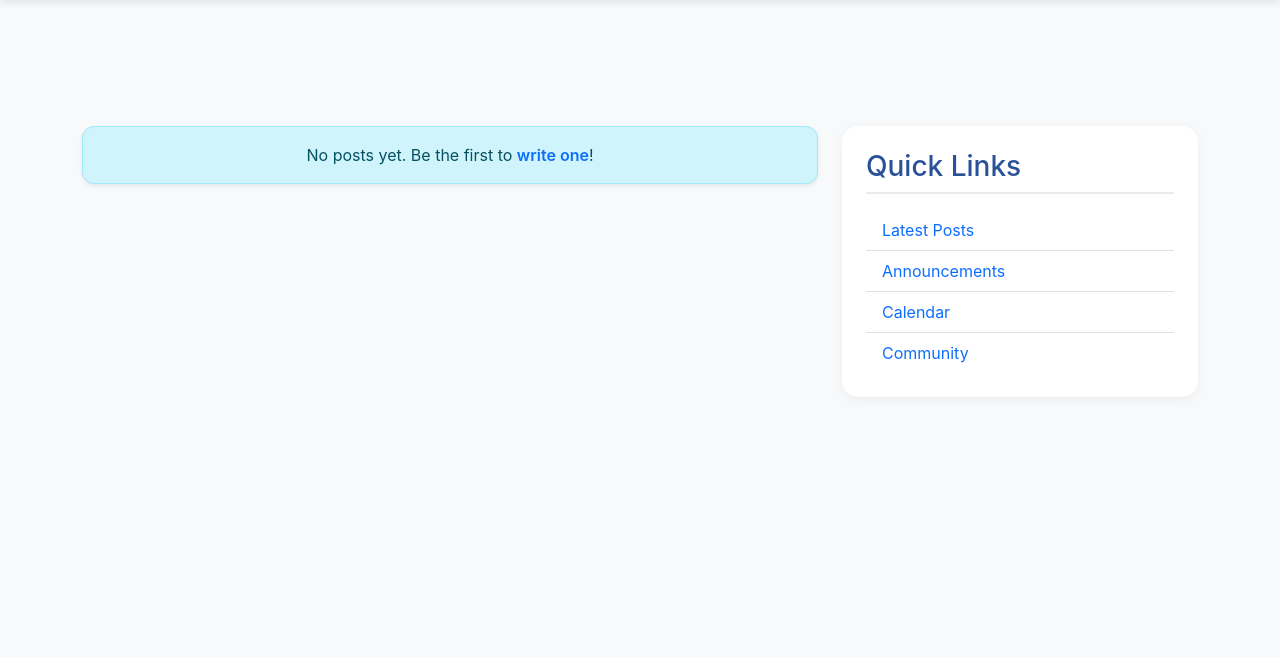
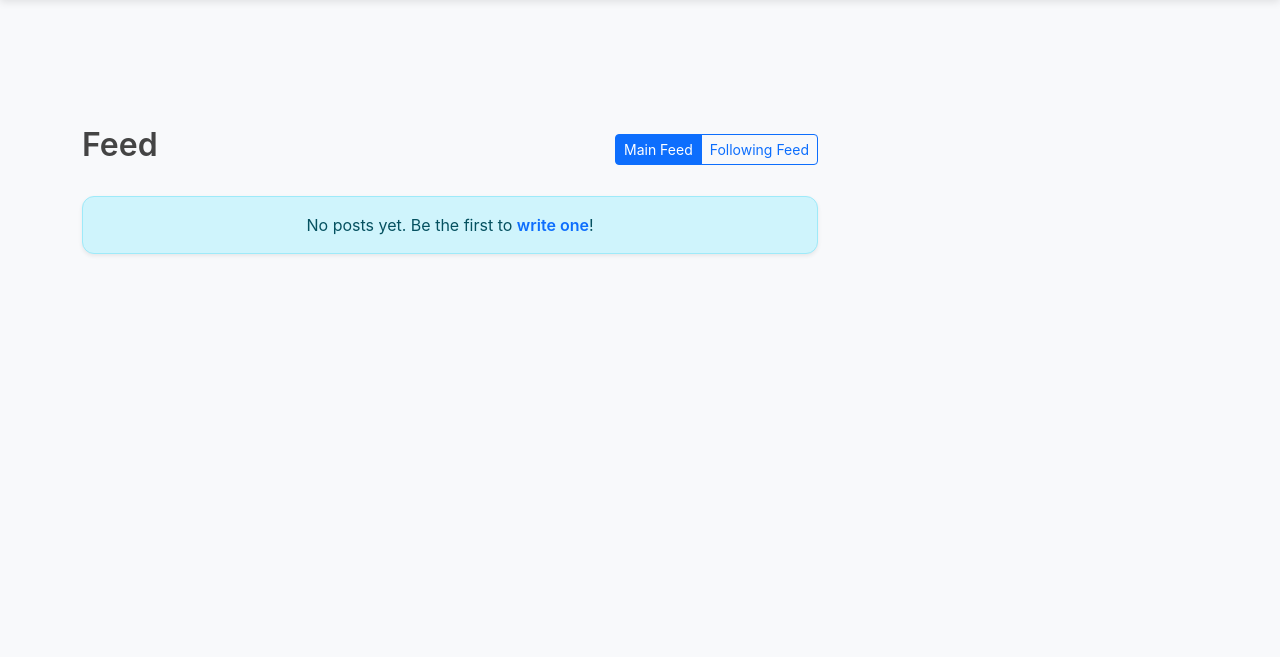
Before and after one commit to 5addam/BlogIt, a Django app: page / in a window 1280 px wide. Shown: the part 56-713 px from the top of the page. Run offline with Django 3.2, Linux system fonts and the light colour scheme; the visitor is signed in with stand-in values (Sample User, id 1); data that the repository does not hold is empty.

Commit message:
following follower logic added

```diff
--- a/blog/templates/blog/base.html
+++ b/blog/templates/blog/base.html
@@ -140,19 +140,6 @@
           {% endif %}
           {% block content %}{% endblock %}
         </div>
-
-        <div class="col-md-4">
-          <div class="content-section">
-            <h3>Quick Links</h3>
-            <ul class="list-group list-group-flush">
-              <li class="list-group-item"><a href="#" class="text-decoration-none text-primary">Latest Posts</a></li>
-              <li class="list-group-item"><a href="#" class="text-decoration-none text-primary">Announcements</a></li>
-              <li class="list-group-item"><a href="#" class="text-decoration-none text-primary">Calendar</a></li>
-              <li class="list-group-item"><a href="#" class="text-decoration-none text-primary">Community</a></li>
-            </ul>
-          </div>
-        </div>
-      </div>
     </main>
 
     <!-- Footer -->
--- a/blog/templates/blog/home.html
+++ b/blog/templates/blog/home.html
@@ -1,5 +1,22 @@
 {% extends "blog/base.html" %}
 {% block content %}
+
+<div class="d-flex justify-content-between align-items-center mb-4 flex-wrap">
+    <h2 class="fw-semibold mb-2">Feed</h2>
+
+    <div class="btn-group" role="group" aria-label="Feed toggle">
+        <a href="{% url 'blog-home' %}"
+           class="btn btn-sm {% if not following_feed %}btn-primary{% else %}btn-outline-primary{% endif %}">
+           Main Feed
+        </a>
+        {% if user.is_authenticated %}
+        <a href="{% url 'following-feed' %}"
+           class="btn btn-sm {% if following_feed %}btn-primary{% else %}btn-outline-primary{% endif %}">
+           Following Feed
+        </a>
+        {% endif %}
+    </div>
+</div>
 
   {% for post in posts %}
   <article class="media content-section post-card">
@@ -8,7 +25,7 @@
     <div class="media-body">
       <div class="article-metadata d-flex justify-content-between align-items-center flex-wrap">
         <div>
-          <a class="fw-semibold text-decoration-none text-primary me-2" href="{% url 'user-posts' post.author.username %}">
+          <a class="fw-semibold text-decoration-none text-primary me-2" href="{% url 'user-profile' post.author.username %}">
             {{ post.author }}
           </a>
           <small class="text-muted">{{ post.date_posted|date:"F d, Y" }}</small>
--- a/blog/urls.py
+++ b/blog/urls.py
@@ -6,12 +6,14 @@ from .views import (
     PostUpdateView,
     PostDeleteView,
     UserPostListView,
-    PostLikeView
+    PostLikeView,
+    FollowingFeedView
 )
 from . import views
 
 urlpatterns = [
     path('', PostListView.as_view(), name='blog-home'),
+    path('following-feed/', FollowingFeedView.as_view(), name='following-feed'),
     path('user/<str:username>', UserPostListView.as_view(), name='user-posts'),
     path('post/<int:pk>/', PostDetailView.as_view(), name='post-detail'),
     path('post/new/', PostCreateView.as_view(), name='post-create'),
--- a/blog/views.py
+++ b/blog/views.py
@@ -39,6 +39,23 @@ class UserPostListView(ListView):
     def get_queryset(self):
         user = get_object_or_404(User, username=self.kwargs.get('username'))
         return Post.objects.filter(author=user).order_by('-date_posted')
+
+
+class FollowingFeedView(LoginRequiredMixin, ListView):
+    model = Post
+    template_name = 'blog/home.html'
+    context_object_name = 'posts'
+    ordering = ['-date_posted']
+    paginate_by = 5
+
+    def get_queryset(self):
+        following_users = self.request.user.following_rel.values_list('following', flat=True)
+        return Post.objects.filter(author__in=following_users).order_by('-date_posted')
+
+    def get_context_data(self, **kwargs):
+        context = super().get_context_data(**kwargs)
+        context['following_feed'] = True
+        return context
 
 class PostDetailView(DetailView):
     model = Post
@@ -88,7 +105,5 @@ class PostLikeView(LoginRequiredMixin, View):
         # Redirect back to previous page or home
         return redirect(request.META.get('HTTP_REFERER', 'home'))
 
-
-
 def about(request):
     return render(request, 'blog/about.html', {'title':'About'})
--- a/django_project/urls.py
+++ b/django_project/urls.py
@@ -24,6 +24,7 @@ urlpatterns = [
     path('admin/', admin.site.urls),
     path('register/', user_views.register, name='register'),
     path('profile/', user_views.profile, name='profile'),
+    path('profile/<str:username>/', user_views.profile, name='user-profile'),
     path('login/', auth_views.LoginView.as_view(template_name='users/login.html'), name='login'),
     path('logout/', auth_views.LogoutView.as_view(template_name='users/logout.html'), name='logout'),
     path('', include('blog.urls')),
--- a/users/views.py
+++ b/users/views.py
@@ -34,7 +34,7 @@ def profile(request, username=None):
             )
             if not created:
                 relation.delete()
-            return redirect('profile', username=profile_user.username)
+            return redirect('user-profile', username=profile_user.username)
 
     # Handle profile update if current user is editing their own profile
     if profile_user == request.user and request.method == 'POST' and 'update_profile' in request.POST:
```
Also changed, not shown: users/templates/users/profile.html (+27 -5 lines).
